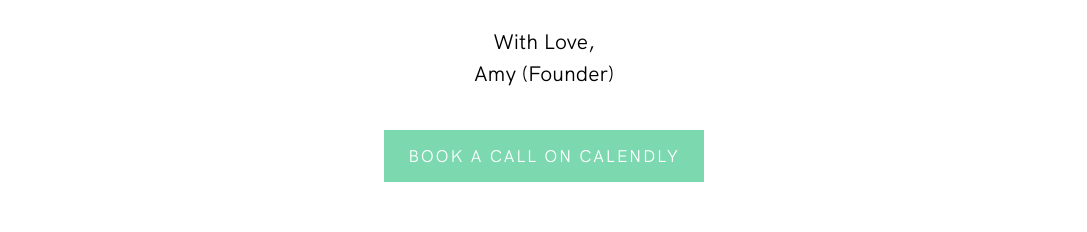
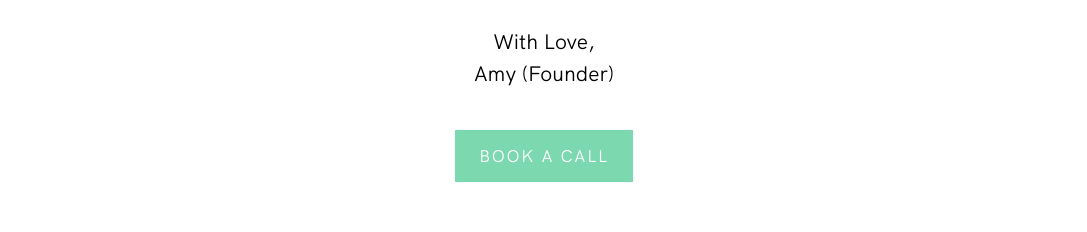
Before and after one commit to nzozor/abf, a Next.js app: page / in a window 1280 px wide. Shown: the part 2282-2514 px from the top of the page, without its empty margins (96-1183 px from the left). Built offline with nearby package versions, Linux system fonts and the light colour scheme.

Commit message:
Add booking

```diff
--- a/pages/index.tsx
+++ b/pages/index.tsx
@@ -99,8 +99,8 @@ export default function Home() {
                 With Love, <br/>
                 Amy (Founder)
             </p>
-            <a href="https://calendly.com/abodyforever/chat-with-amy-from-abf?month=2023-06" target={`_blank`}>
-                <button className={`grostek bg-abf-green p-4 pl-6 pr-6 text-white mt-10 tracking-widest uppercase text-[17px]`}>book a call ON Calendly</button>
+            <a href="https://link.leaddec.com/widget/bookings/abodyforever" target={`_blank`}>
+                <button className={`grostek bg-abf-green p-4 pl-6 pr-6 text-white mt-10 tracking-widest uppercase text-[17px]`}>book a call</button>
             </a>
         </div>
 
```
